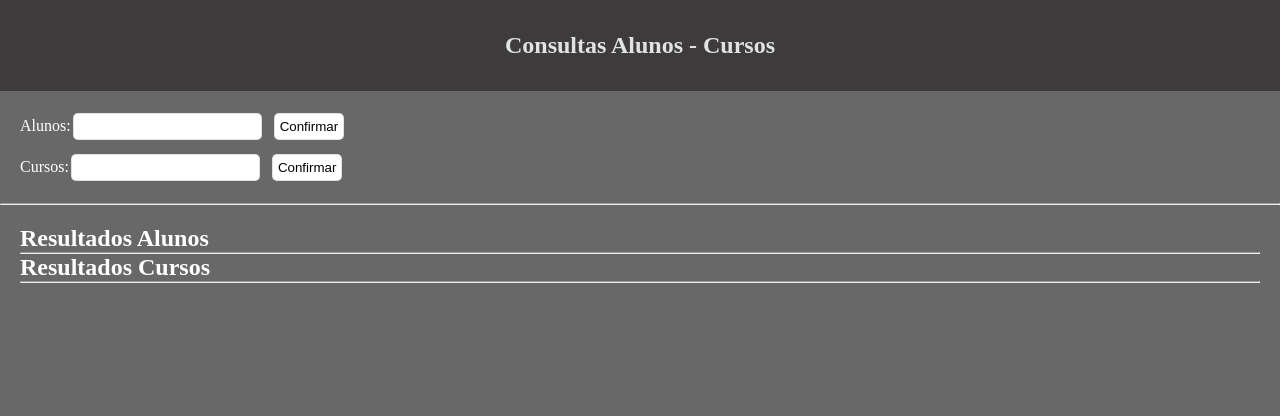
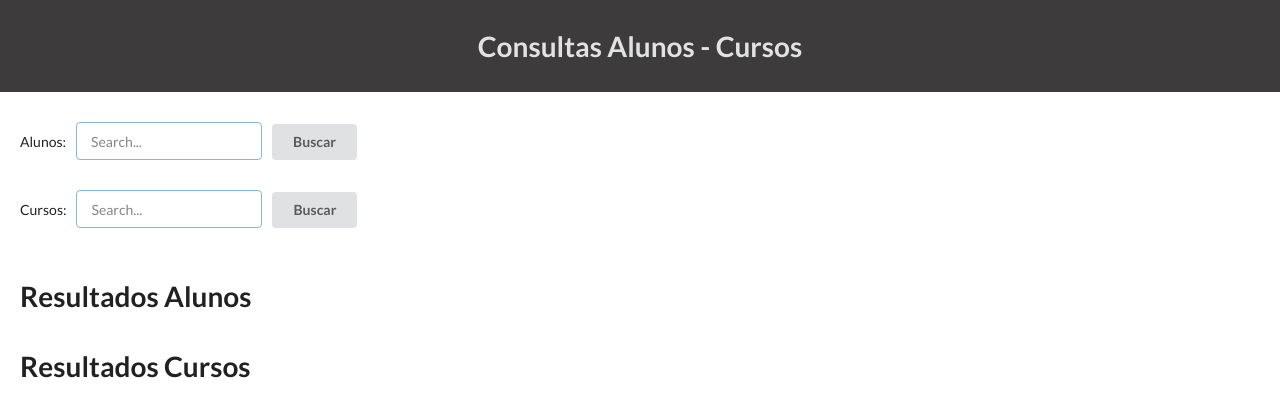
Before and after one commit to kenedy-gomes/sistemaAlunosReactjs, a React (Create React App) app: page / in a window 1280 px wide. Shown: the top 416 px of the page. Built offline with nearby package versions, Linux system fonts and the light colour scheme.

Commit message:
Implementação da busca do curso por nome

```diff
--- a/package.json
+++ b/package.json
@@ -13,6 +13,8 @@
     "react-dom": "^18.2.0",
     "react-router-dom": "^5.2.0",
     "react-scripts": "5.0.1",
+    "semantic-ui-css": "^2.5.0",
+    "semantic-ui-react": "^2.1.4",
     "web-vitals": "^2.1.4"
   },
   "scripts": {
--- a/src/pages/Consultas/index.js
+++ b/src/pages/Consultas/index.js
@@ -1,4 +1,5 @@
 import "./signin.css";
+import 'semantic-ui-css/semantic.min.css'
 import { useState } from "react";
 import axios from 'axios';
 
@@ -20,7 +21,7 @@ function SignIn() {
   };
 
   const handleChangecurs = (event) => {
-    setBuscaCurs(event.target.vale);
+    setBuscaCurs(event.target.value);
   };
 
   const getAlunos = async () => {
@@ -41,8 +42,6 @@ function SignIn() {
   };
   if (loading) return "Loading...";
   if (error) return "Error!";
-
-
 
   const getCursos = async () => {
     axios.get(baseURL2, {
@@ -73,76 +72,38 @@ function SignIn() {
         <section method="get" className="container-form">
           <div className="cont">
             Alunos:
-            <input
-              onChange={handleChange}
-              value={busca}
-              id="textinput"
-              name="textinput"
-              className="input-text"
-              type="text"
-            />
-            <button className="btn-text" onClick={() => getAlunos()}>Confirmar</button>
+            <div class="ui focus input"><input className="inputcursos" onChange={handleChange} value={busca} type="text" placeholder="Search..." /></div>
+            <button onClick={() => getAlunos()} class="ui button">Buscar</button>
           </div>
           <div>
             Cursos:
-            <input
-              onChange={handleChangecurs}
-              value={buscaCurs}
-              className="input-text" type="text" />
-
-            <button className="btn-text" onClick={()=> getCursos()}>Confirmar</button>
-
+            <div class="ui focus input"><input className="inputcursos" onChange={handleChangecurs} value={buscaCurs} type="text" placeholder="Search..." /></div>
+            <button className="ui button" onClick={() => getCursos()}>Buscar</button>
           </div>
         </section>
-        <hr />
+
         <section method="get" className="container-text">
           <div className="container-resultados">
             <div>
               <h1>Resultados Alunos</h1>
               <div>
-                <hr />
                 {alunos.map((alunos) => {
                   const { id, name, cpf, email } = alunos;
                   return (
-                    <ul>
-                      <ul>
-                        <li key={id}>
-                          <div>{id}</div>
-                        </li>
-                      </ul>
-                      <li key={name}>
-                        <div>{name}</div>
-                      </li>
-                      <li key={email}>
-                        <div>{email}</div>
-                      </li>
-                      <li key={cpf}>
-                        <div>{cpf}</div>
-                      </li>
-                      <hr />
-                    </ul>
+                    <div role="list" ><div key={name} role="listitem" class="item"><div key={id} class="header"><br /> ID: {id}</div>NAME: {name}</div><div key={cpf} role="listitem" class="item"><div key={email} class="header">EMAIL: {email}</div>CPF: {cpf}</div></div>
                   );
                 })}
               </div>
             </div>
+            <br />
             <div>
               <h1>Resultados Cursos</h1>
             </div>
-            <hr/>
+
             {cursos.map((cursos) => {
-                  const { id, name} = cursos;
-                  return (
-                    <ul>
-                      <ul>
-                        <li key={id}>
-                          <div>{id}</div>
-                        </li>
-                      </ul>
-                      <li key={name}>
-                        <div>{name}</div>
-                      </li>
-                      <hr />
-                    </ul>
+              const { id, name } = cursos;
+              return (
+                <div role="list" class="ui list"><div key={id} role="listitem" class="item"><div key={name} class="header">ID: {id}</div>NAME: {name}</div></div>
               );
             })}
           </div>
--- a/src/pages/Consultas/signin.css
+++ b/src/pages/Consultas/signin.css
@@ -37,36 +37,6 @@ input {
   margin: 2px;
 }
 
-.input-text {
-  padding: 5px;
-  border-radius: 5px;
-  border: 1px solid #23252322;
-  box-shadow: 0 0 0 0;
-  outline: 0;
+.inputcursos{
+  margin: 10px !important;
 }
-
-.btn-text {
-  padding: 5px;
-  border: 1px solid #23252322;
-  border-radius: 5px;
-  margin: 0px 0px 0px 10px;
-  background-color: white;
-}
-
-.btn-text:hover {
-  background-color: rgb(168, 168, 168);
-  transition: 0.5s;
-  cursor: pointer;
-}
-
-.input-textarea {
-  display: flex;
-  width: 500px;
-  height: 300px;
-  box-shadow: 0 0 0 0;
-  outline: 0;
-  border-radius: 5px;
-  font-size: 20px;
-  color: green;
-  margin: 0px 0px 10px 0px;
-}
```
Also changed, not shown: 1 other file (tests, documents, lock files or other folders).
